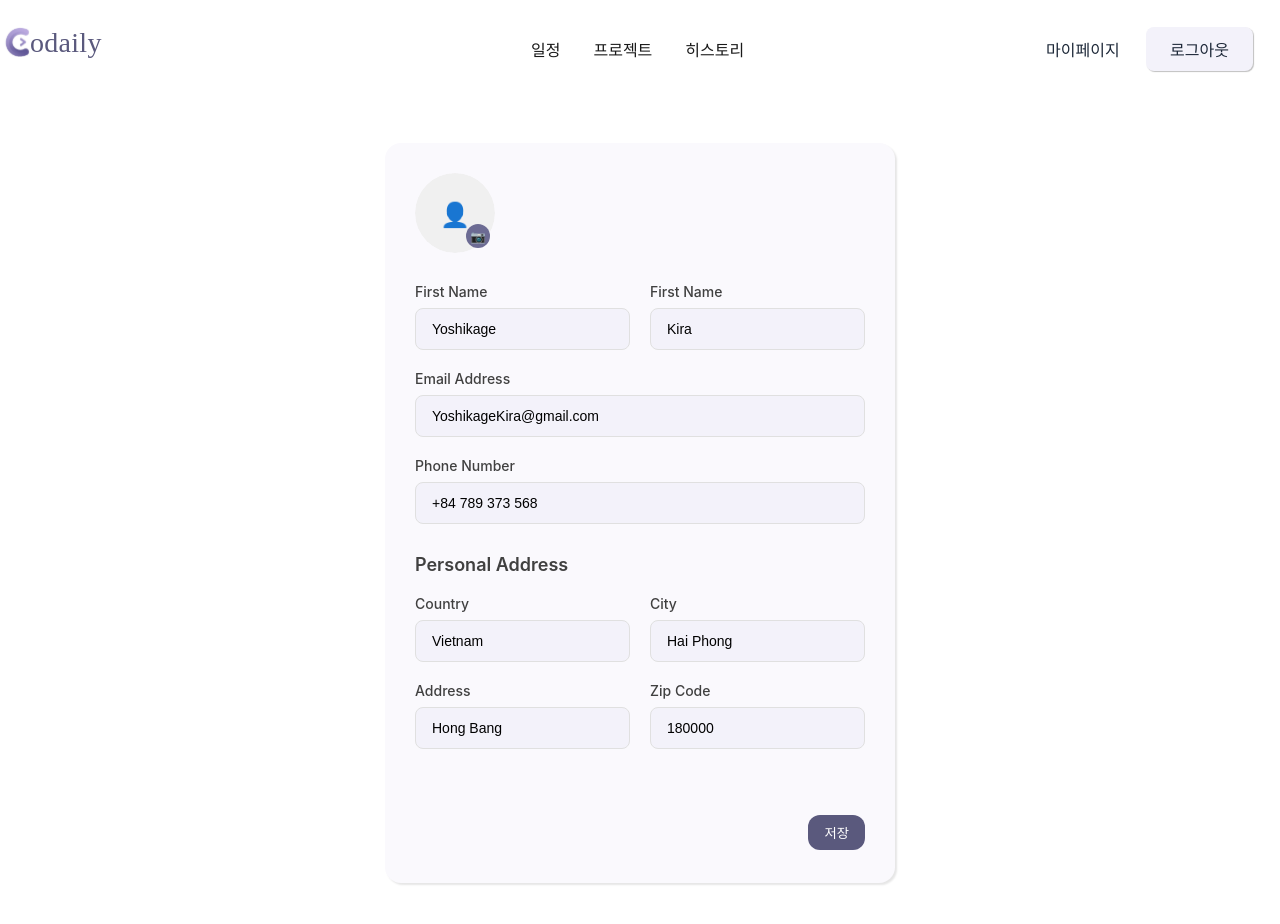
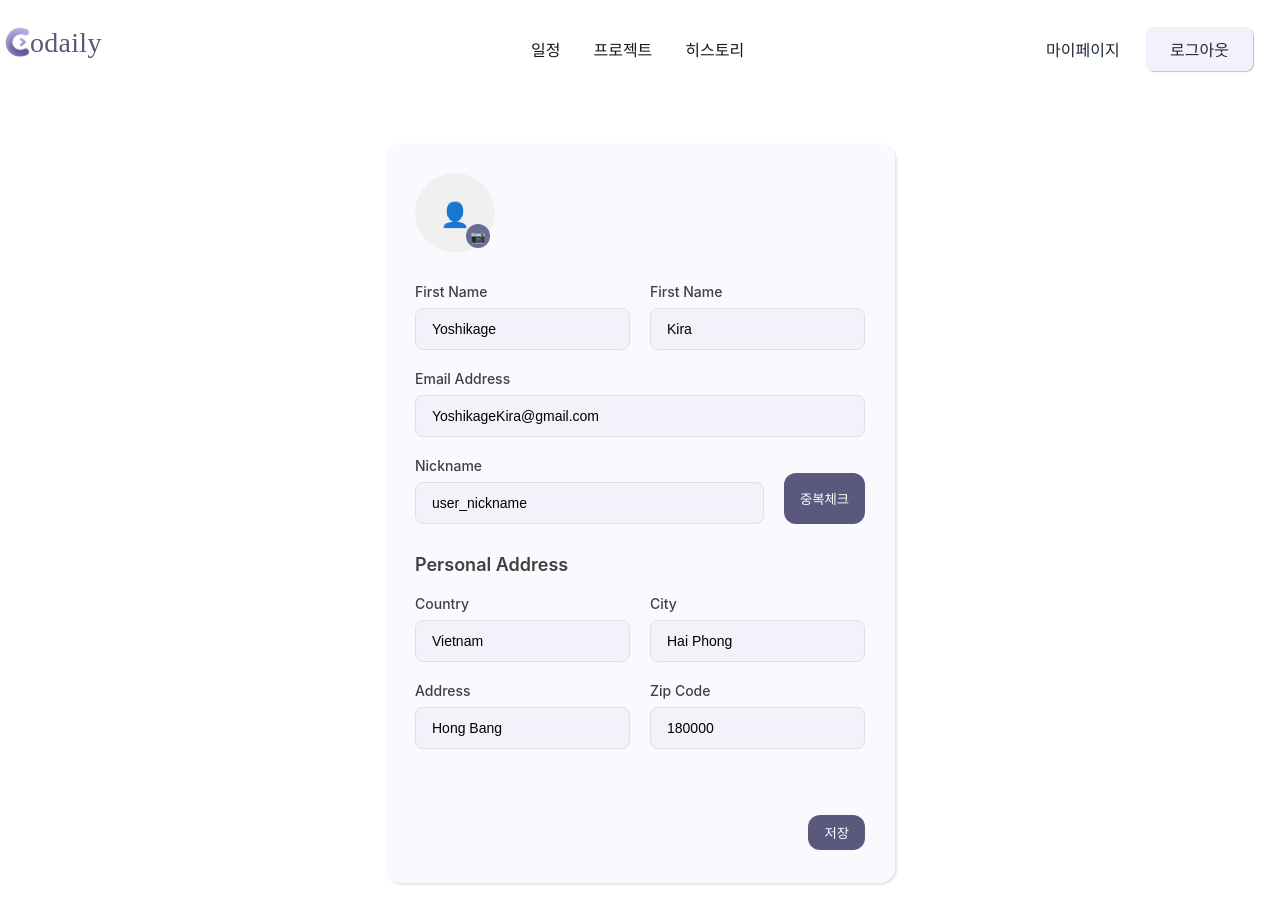
Before and after one commit to Codaily2025/Codaily, a React (Vite) app in the folder FE/: page /signup in a window 1280 px wide. Shown: the top 924 px of the page. Built offline with nearby package versions, Linux system fonts and the light colour scheme.

Commit message:
feat: 닉네임 중복 확인 모달 기능 추가
- ModalManager에 NICKNAME_CHECK 모달 컴포넌트 등록
- AdditionalInfo에서 닉네임 확인 버튼 클릭 시 모달 연동
- NicknameCheckButton onClick props 추가
- API 연동 후 중복 여부에 따라 로직 분기 예정

```diff
--- /dev/null
+++ b/FE/src/components/atoms/NicknameCheckButton.jsx
@@ -0,0 +1,21 @@
+const NicknameCheckButton = ({ onClick }) => {
+  return (
+    <button
+      type="button"
+      onClick={onClick}
+      style={{
+        backgroundColor: '#5A597D',
+        color: '#fff',
+        border: 'none',
+        borderRadius: '12px',
+        padding: '8px 16px',
+        cursor: 'pointer',
+        marginTop: '16px',
+      }}
+    >
+      중복체크
+    </button>
+  )
+}
+
+export default NicknameCheckButton
--- /dev/null
+++ b/FE/src/components/molecules/NicknameCheckContent.jsx
@@ -0,0 +1,11 @@
+const NicknameCheckContent = ({ nickname }) => {
+
+  return (
+    <>
+      <h2 style={{ color: '#404040', marginBottom: '12px' }}>닉네임 중복 체크</h2>
+      <p>입력하신 닉네임 {nickname}은 사용 가능합니다.</p>
+    </>
+  )
+}
+
+export default NicknameCheckContent
--- a/FE/src/components/organisms/AdditionalInfo.jsx
+++ b/FE/src/components/organisms/AdditionalInfo.jsx
@@ -1,8 +1,19 @@
 import React from "react"
 import SaveButton from '../atoms/SaveButton'
+import NicknameCheckButton from '../atoms/NicknameCheckButton'
+import useModalStore from "../../store/modalStore"
 
 {/* TODO : 컴포넌트 분리하기 */}
 const AdditionalInfo = () => {
+    const { openModal } = useModalStore()
+
+
+    {/* TODO: 닉네임 중복 여부 따라 분기 처리하기 */}
+    const handleNicknameCheck = () => {
+        openModal('NICKNAME_CHECK', {
+            nickname: 'user_nickname'   // 현재 입력된 닉네임값 전달
+        })
+    }
     return (
             <div class="container">
                 <div class="main-content">
@@ -34,10 +45,11 @@ const AdditionalInfo = () => {
                             </div>
 
                             <div class="form-row">
-                                <div class="form-group full-width">
-                                    <label class="form-label">Phone Number</label>
-                                    <input type="tel" class="form-input" value="+84 789 373 568" placeholder="+84 789 373 568" />
+                                <div class="form-group">
+                                    <label class="form-label">Nickname</label>
+                                    <input type="text" class="form-input" value="user_nickname" placeholder="user_nickname" />
                                 </div>
+                                <NicknameCheckButton onClick={handleNicknameCheck} />
                             </div>
 
                             <div class="address-section">
--- a/FE/src/components/organisms/ModalManager.jsx
+++ b/FE/src/components/organisms/ModalManager.jsx
@@ -1,9 +1,11 @@
 import useModalStore from "../../store/modalStore"
 import EventDetailModal from './EventDetailModal'
+import NicknameCheckModal from './NicknameCheckModal'
 
 // modal 타입별 컴포넌트 맵핑
 const MODAL_COMPONENTS = {
     EVENT_DETAIL: EventDetailModal,
+    NICKNAME_CHECK: NicknameCheckModal,
     // CONFIRMATION: ConfirmationModal,
     // DELETION: DeleteModal,
     // ...
--- /dev/null
+++ b/FE/src/components/organisms/NicknameCheckModal.jsx
@@ -0,0 +1,20 @@
+import ModalOverlay from '../molecules/ModalOverlay'
+import ModalContainer from '../molecules/ModalContainer'
+import NicknameCheckContent from '../molecules/NicknameCheckContent'
+import CloseButton from '../atoms/CloseButton'
+
+const NicknameCheckModal = ({ data, onClose }) => {
+
+    return (
+    <ModalOverlay onClick={onClose}>
+      <div onClick={(e) => e.stopPropagation()}>
+        <ModalContainer>
+          <NicknameCheckContent nickname={data.nickname} />
+          <CloseButton onClick={onClose} />
+        </ModalContainer>
+      </div>
+    </ModalOverlay>
+    )
+}
+
+export default NicknameCheckModal
```
